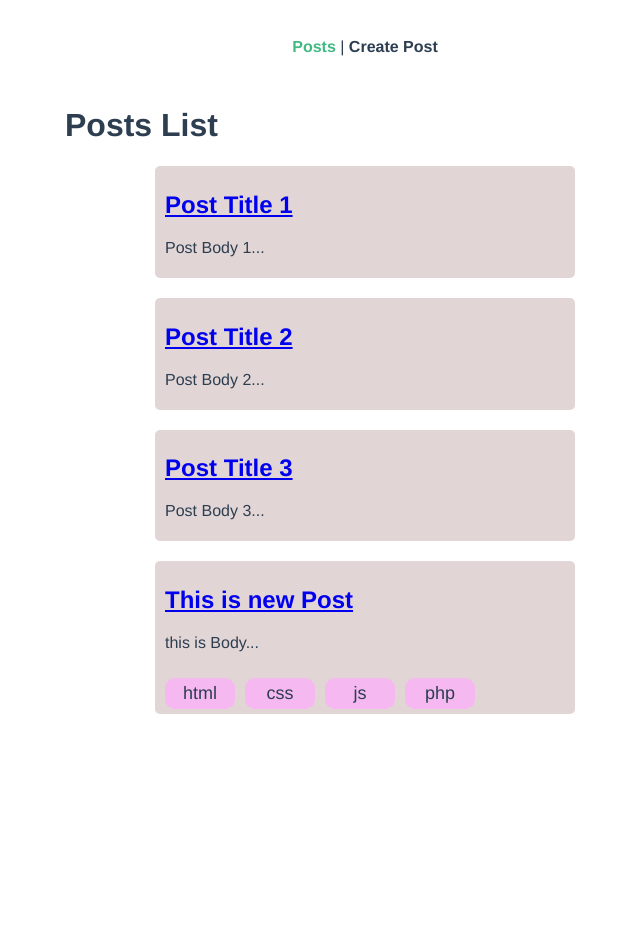
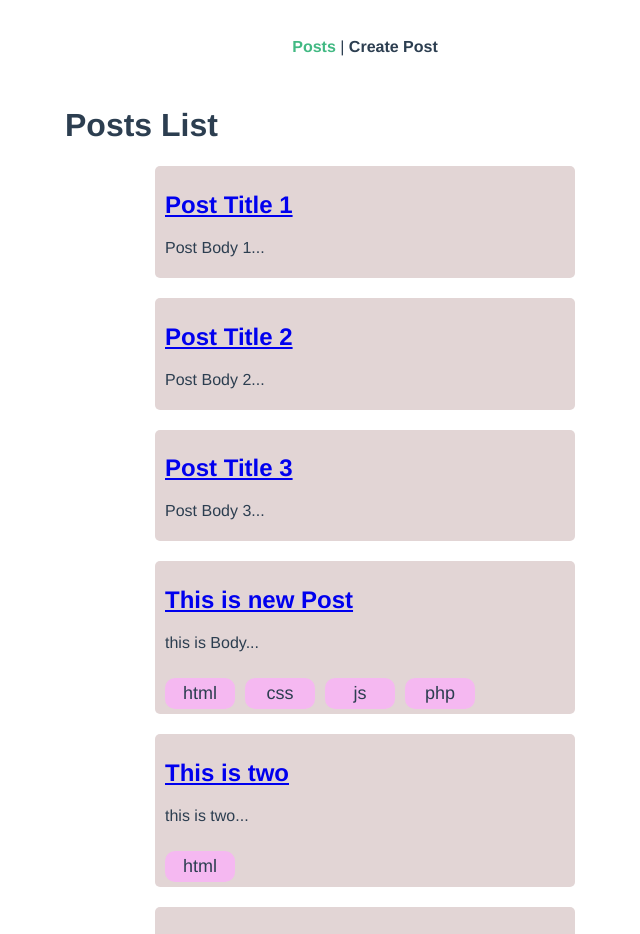
Before and after one commit to r1d3rzz/composition-api, a Vue app: page / in a window 1280 px wide. Shown: the top 934 px of the page, without its empty margins (275-915 px from the left). Before the commit the page ends 800 px from the top, so only its background shows below. Built offline with nearby package versions, Linux system fonts and the light colour scheme; data requests are answered from the project's data file.

Commit message:
using router and route in setup/composition api

```diff
--- a/database/db.json
+++ b/database/db.json
@@ -25,6 +25,24 @@
         "php"
       ],
       "id": 4
+    },
+    {
+      "title": "This is two",
+      "body": "this is two",
+      "tags": [
+        "html"
+      ],
+      "id": 5
+    },
+    {
+      "title": "This is third",
+      "body": "this is third",
+      "tags": [
+        "html",
+        "css",
+        "php"
+      ],
+      "id": 6
     }
   ]
 }
--- a/src/views/PostCreate.vue
+++ b/src/views/PostCreate.vue
@@ -54,8 +54,10 @@
 
 <script>
 import { ref } from "@vue/reactivity";
+import { useRouter } from "vue-router";
 export default {
   setup() {
+    let router = useRouter();
     let title = ref("");
     let body = ref("");
     let tag = ref("");
@@ -78,6 +80,8 @@ export default {
           tags: tags.value,
         }),
       });
+
+      router.push("/");
     };
 
     return { title, body, tag, addNewTags, tags, addPost };
--- a/src/views/PostDetail.vue
+++ b/src/views/PostDetail.vue
@@ -12,6 +12,7 @@
 </template>
 
 <script>
+import { useRoute } from "vue-router";
 import LoadingSpinner from "../components/LoadingSpinner";
 import getPost from "../composable/getPost";
 
@@ -19,7 +20,9 @@ export default {
   components: { LoadingSpinner },
   props: ["id"],
   setup(prop) {
-    let { post, error, load } = getPost(prop.id);
+    let route = useRoute();
+
+    let { post, error, load } = getPost(route.params.id);
 
     load();
 
```
